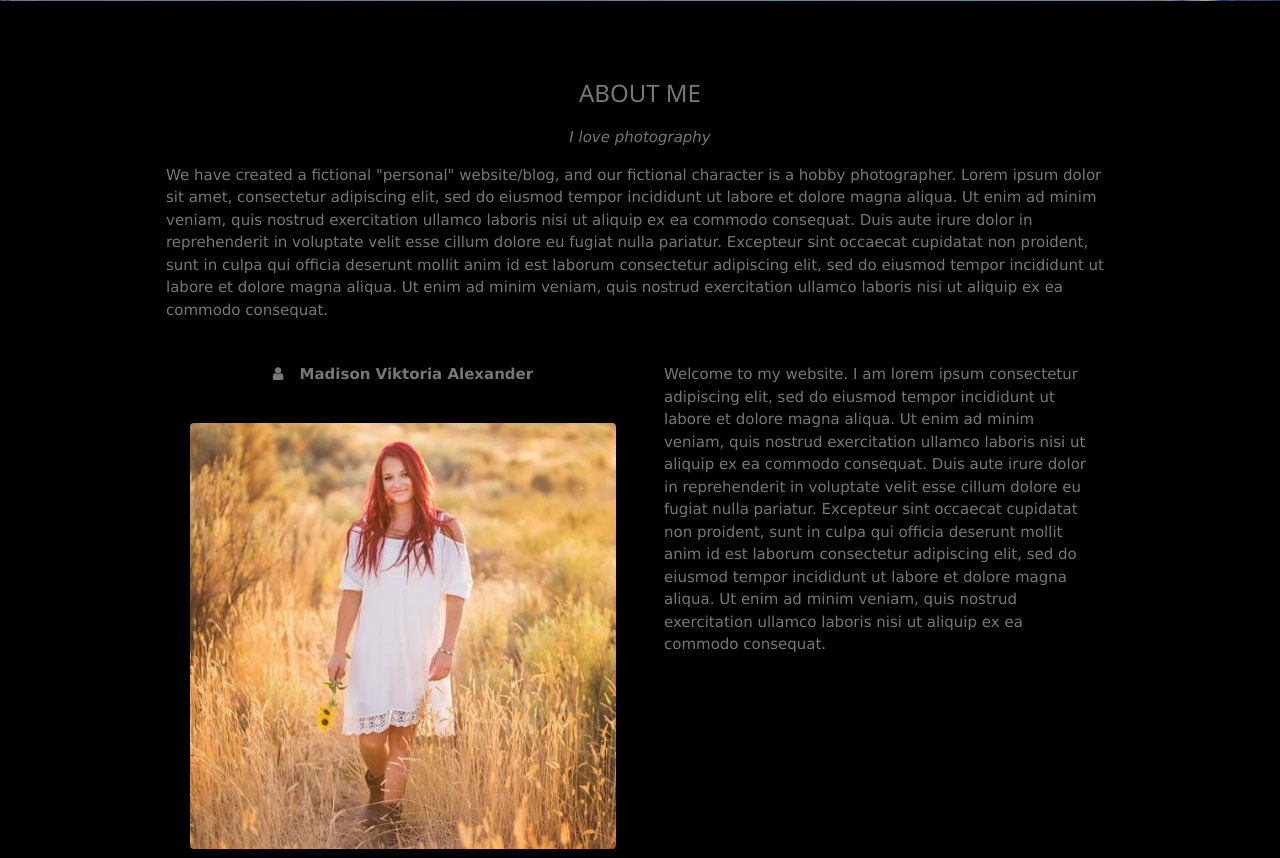
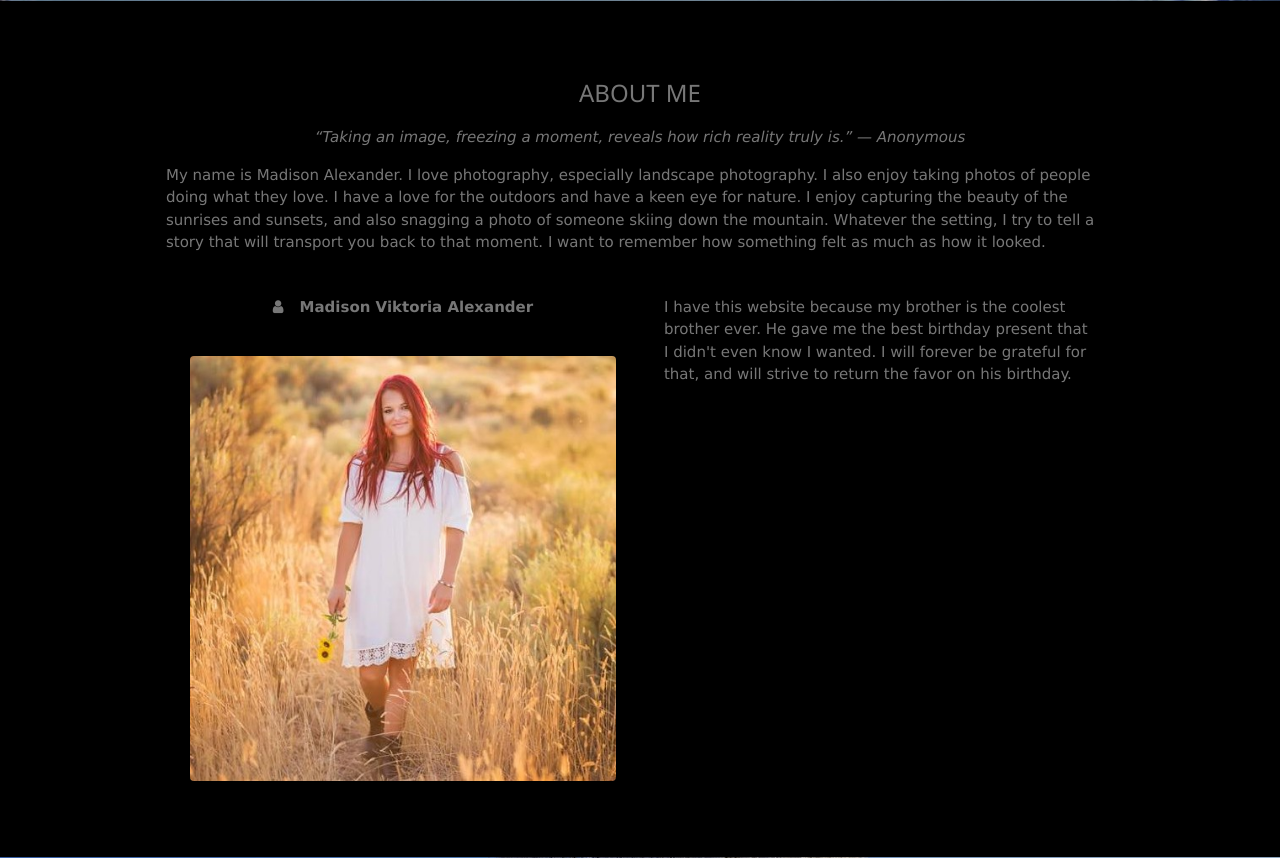
Before and after one commit to Palexander21/MVA-Photography, a Django app: template gallery/templates/gallery/index.html in a window 1280 px wide. Shown: the part 799-1657 px from the top of the page. Run offline with Django 3.2, Linux system fonts and the light colour scheme; the template is opened without the code that fills it, so the values that code supplies are empty; parts of the project's set-up code (start-up, migrations or seed data) failed here and were passed over.

Commit message:
Added bio and contact information

```diff
--- a/gallery/templates/gallery/index.html
+++ b/gallery/templates/gallery/index.html
@@ -13,11 +13,12 @@
 <!-- Container (About Section) -->
 <div class="w3-content w3-container w3-padding-64" id="about">
   <h3 class="w3-center">ABOUT ME</h3>
-  <p class="w3-center"><em>I love photography</em></p>
-  <p>We have created a fictional "personal" website/blog, and our fictional character is a hobby photographer. Lorem ipsum dolor sit amet, consectetur adipiscing elit, sed do eiusmod tempor incididunt ut labore et dolore magna aliqua. Ut enim ad minim veniam,
-    quis nostrud exercitation ullamco laboris nisi ut aliquip ex ea commodo consequat. Duis aute irure dolor in reprehenderit in voluptate velit esse cillum dolore eu fugiat nulla pariatur. Excepteur sint occaecat cupidatat non proident, sunt in culpa
-    qui officia deserunt mollit anim id est laborum consectetur adipiscing elit, sed do eiusmod tempor incididunt ut labore et dolore magna aliqua. Ut enim ad minim veniam, quis nostrud exercitation ullamco laboris nisi ut aliquip ex ea commodo consequat.</p>
-  <div class="w3-row">
+  <p class="w3-center"><em>“Taking an image, freezing a moment, reveals how rich reality truly is.” — Anonymous</em></p>
+    <p>My name is Madison Alexander. I love photography, especially landscape photography. I also enjoy taking photos of people doing what they love. I have a love for the outdoors
+      and have a keen eye for nature. I enjoy capturing the beauty of the sunrises and sunsets, and also snagging a photo of someone skiing down the mountain. Whatever the setting,
+      I try to tell a story that will transport you back to that moment. I want to remember how something felt as much as how it looked.
+    </p>
+    <div class="w3-row">
     <div class="w3-col m6 w3-center w3-padding-large">
       <p><b><i class="fa fa-user w3-margin-right"></i>Madison Viktoria Alexander</b></p><br>
         {% load static %}
@@ -26,9 +27,8 @@
 
     <!-- Hide this text on small devices -->
     <div class="w3-col m6 w3-hide-small w3-padding-large">
-      <p>Welcome to my website. I am lorem ipsum consectetur adipiscing elit, sed do eiusmod tempor incididunt ut labore et dolore magna aliqua. Ut enim ad minim veniam, quis nostrud exercitation ullamco laboris nisi ut aliquip ex ea commodo consequat. Duis aute irure
-        dolor in reprehenderit in voluptate velit esse cillum dolore eu fugiat nulla pariatur. Excepteur sint occaecat cupidatat non proident, sunt in culpa qui officia deserunt mollit anim id est laborum consectetur adipiscing elit, sed do eiusmod tempor
-        incididunt ut labore et dolore magna aliqua. Ut enim ad minim veniam, quis nostrud exercitation ullamco laboris nisi ut aliquip ex ea commodo consequat.</p>
+      <p>I have this website because my brother is the coolest brother ever. He gave me the best birthday present that I didn't even know I wanted. I will forever be grateful for that, and will strive
+      to return the favor on his birthday.</p>
     </div>
   </div>
 </div>
@@ -87,8 +87,8 @@
     <h3 class="w3-center">CONTACT ME</h3>
     <p class="w3-center"><em>I'd love your feedback!</em></p>
     <i class="fa fa-map-marker fa-fw w3-hover-text-black w3-xlarge w3-margin-right"></i> Rupert, ID<br>
-    <i class="fa fa-phone fa-fw w3-hover-text-black w3-xlarge w3-margin-right"></i> Phone: (208)-555-5555<br>
-    <i class="fa fa-envelope fa-fw w3-hover-text-black w3-xlarge w3-margin-right"></i> Email: mail@gmail.com<br>
+    <i class="fa fa-phone fa-fw w3-hover-text-black w3-xlarge w3-margin-right"></i> Phone: (208)-670-4891<br>
+    <i class="fa fa-envelope fa-fw w3-hover-text-black w3-xlarge w3-margin-right"></i> Email: mvaphotos99@gmail.com<br>
 </div>
 
 <script>
```
